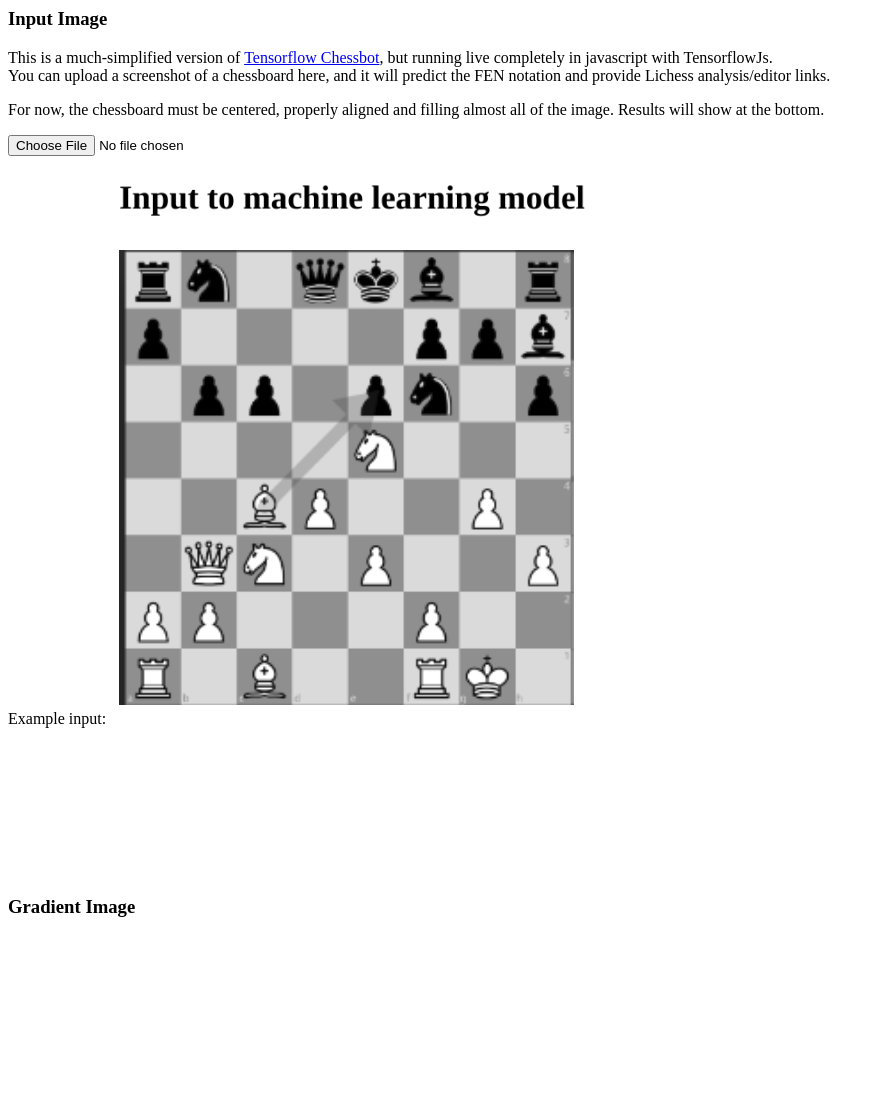
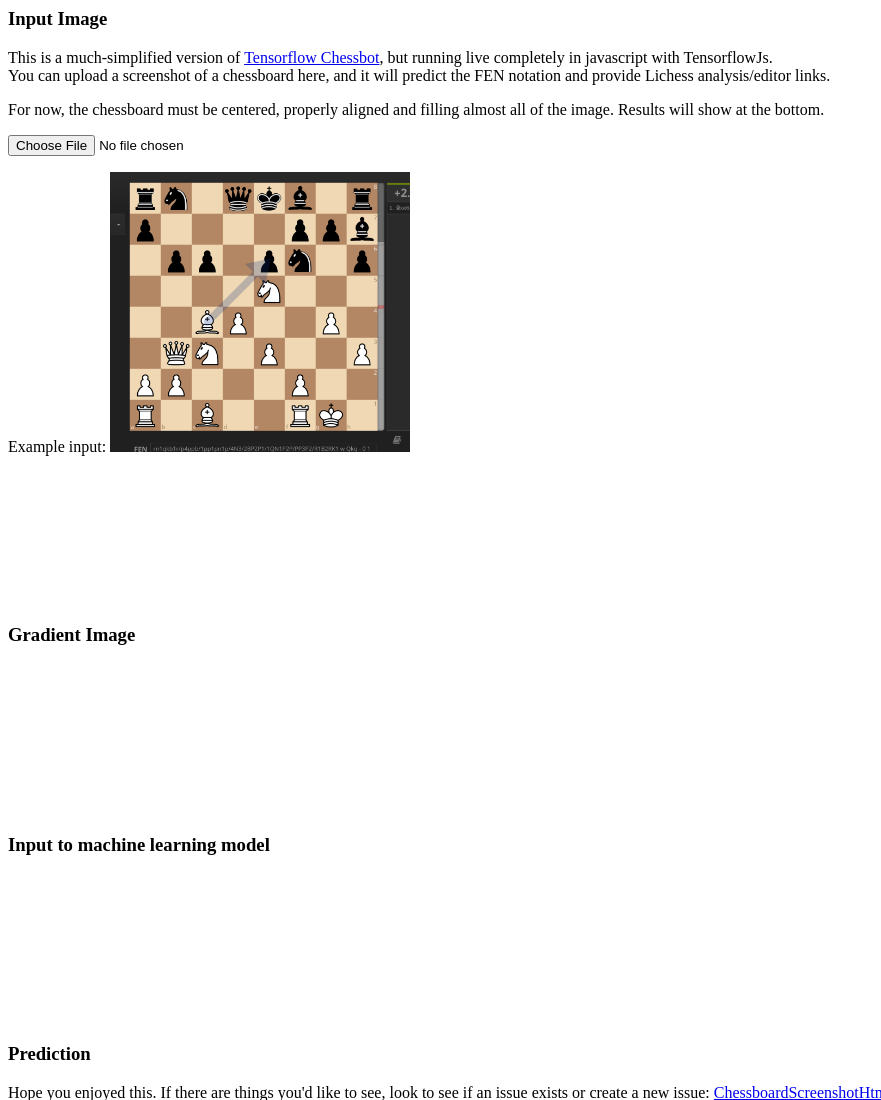
Before and after one commit to Elucidation/ChessboardFenTensorflowJs, a plain HTML site: page index.html in a window 1280 px wide. Shown: the top 1100 px of the page, without its empty margins (0-881 px from the left). Drawn offline with Linux system fonts and the light colour scheme; a script that the page names is missing.

Commit message:
Update index.html

```diff
--- a/index.html
+++ b/index.html
@@ -36,7 +36,7 @@
       <p>
         <input type="file" id="imageLoader" name="imageLoader" accept="image/*"/>
       </p>
-      <div id="example_input">Example input: <img src="readme_cropped_input.png"></div>
+      <div id="example_input">Example input: <img src="example_input.png" width="300px"></div>
       <canvas id="uploadedImage"></canvas>
 
       <h3>Gradient Image</h3>
```
